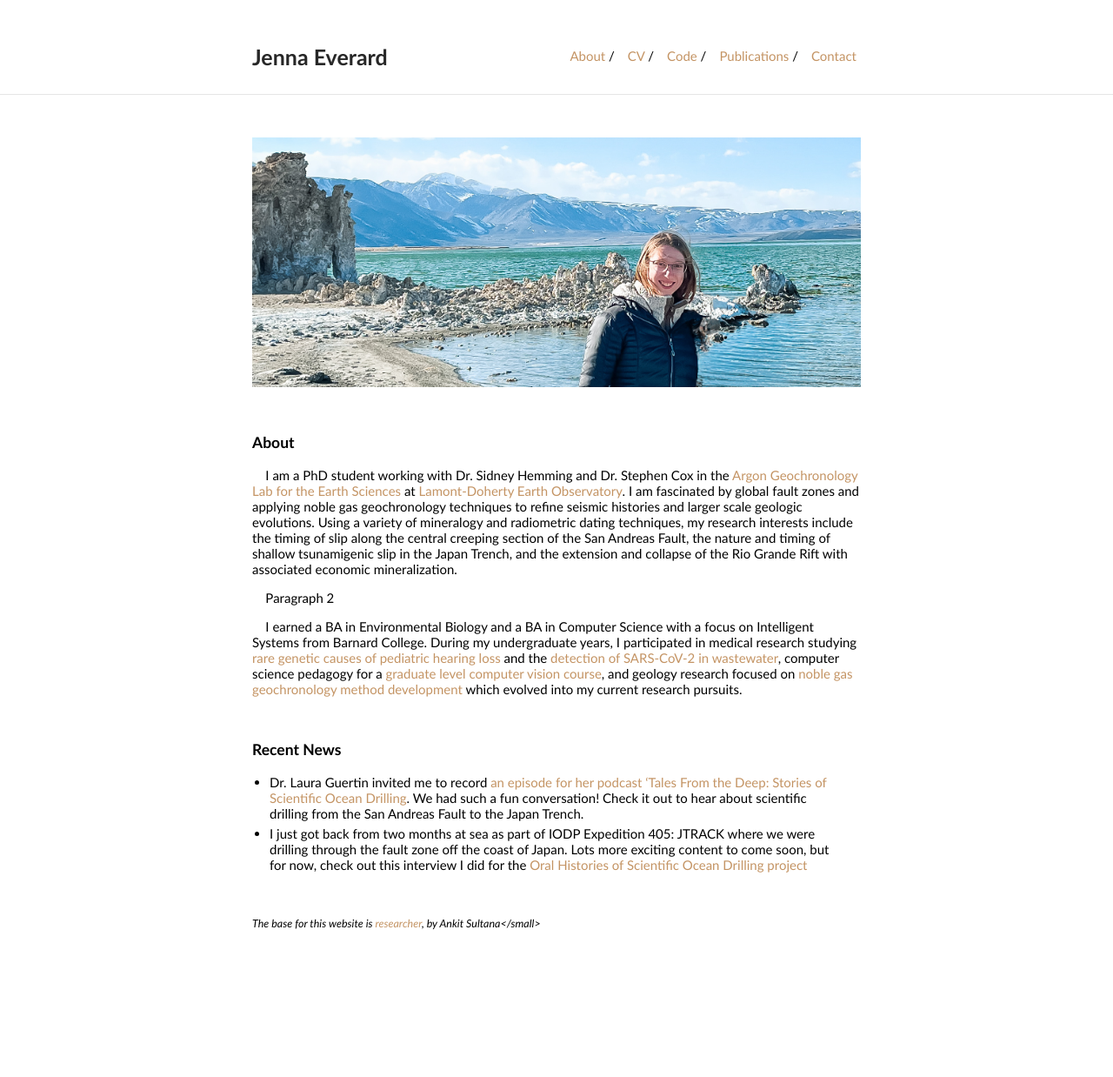
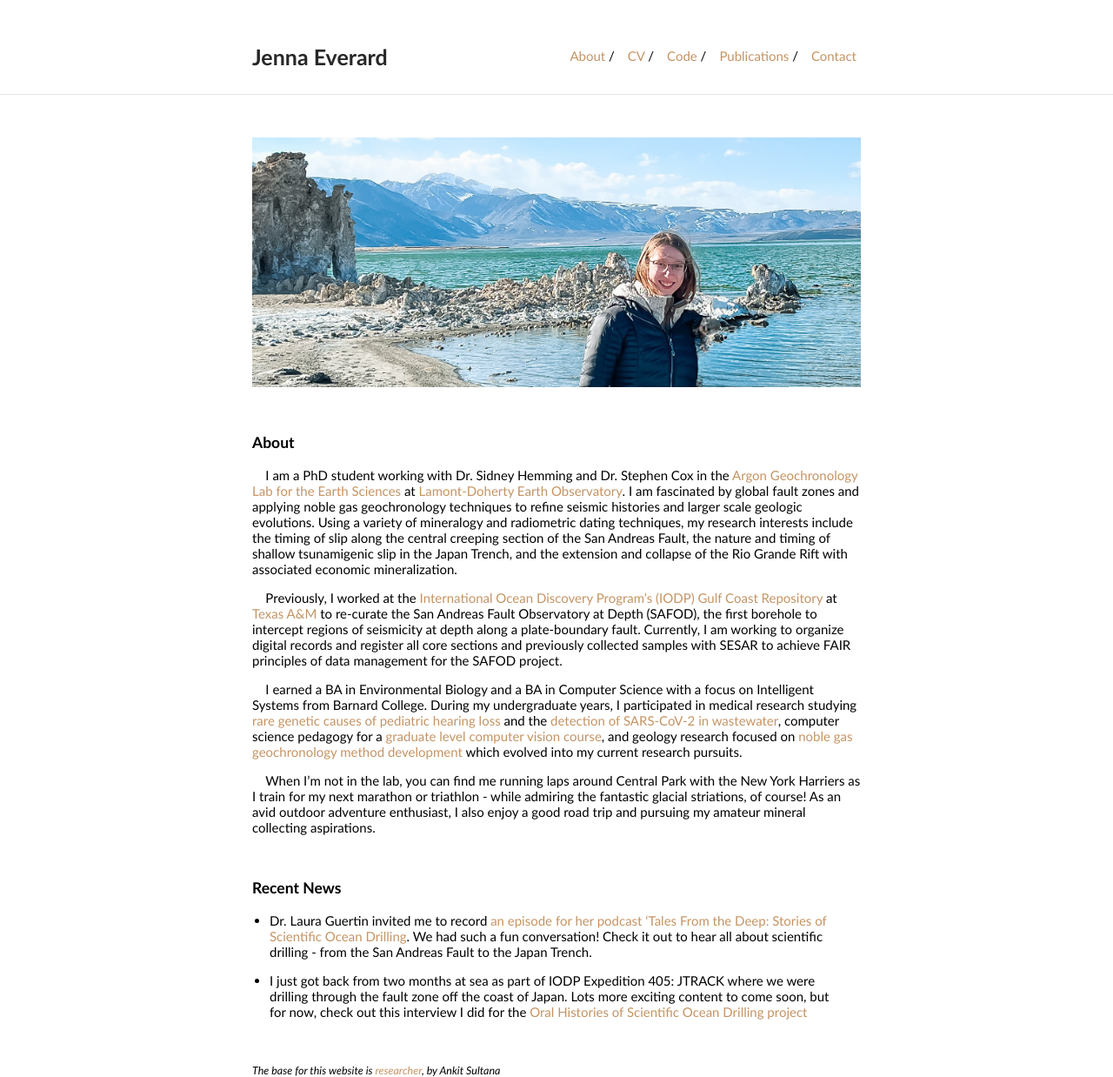
Before and after one commit to JennaEverard/Jenna, a Jekyll site: the page built from index.md, in a window 1280 px wide. Shown: the whole page at 87% size. Built offline with Jekyll 4.4.1, drawn with Linux system fonts in a browser that asks for light colours; before the commit the page ends 1069 px from its top, so only the background shows below that.

Commit message:
Landing page!

```diff
--- a/index.md
+++ b/index.md
@@ -14,10 +14,12 @@ About
 &nbsp;&nbsp;&nbsp;&nbsp;I am a PhD student working with Dr. Sidney Hemming and Dr. Stephen Cox in the [Argon Geochronology Lab for the Earth Sciences](https://ages.ldeo.columbia.edu/) at [Lamont-Doherty Earth Observatory](https://lamont.columbia.edu). I am fascinated by global fault zones and applying noble gas geochronology techniques to refine seismic histories and larger scale geologic evolutions. Using a variety of mineralogy and radiometric dating techniques, my research interests include the timing of slip along the central creeping section of the San Andreas Fault, the nature and timing of shallow tsunamigenic slip in the Japan Trench, and the extension and collapse of the Rio Grande Rift with associated economic mineralization.
 
 
-&nbsp;&nbsp;&nbsp;&nbsp;Paragraph 2
+&nbsp;&nbsp;&nbsp;&nbsp;Previously, I worked at the [International Ocean Discovery Program's (IODP) Gulf Coast Repository](https://iodp.tamu.edu/curation/gcr/index.html) at [Texas A&M](https://www.tamu.edu/) to re-curate the San Andreas Fault Observatory at Depth (SAFOD), the first borehole to intercept regions of seismicity at depth along a plate-boundary fault. Currently, I am working to organize digital records and register all core sections and previously collected samples with SESAR to achieve FAIR principles of data management for the SAFOD project.
 
 
 &nbsp;&nbsp;&nbsp;&nbsp;I earned a BA in Environmental Biology and a BA in Computer Science with a focus on Intelligent Systems from Barnard College. During my undergraduate years, I participated in medical research studying [rare genetic causes of pediatric hearing loss](https://www.nature.com/articles/s41431-023-01302-2) and the [detection of SARS-CoV-2 in wastewater](https://journals.asm.org/doi/full/10.1128/spectrum.02929-22), computer science pedagogy for a [graduate level computer vision course](https://fpcv.cs.columbia.edu/Monographs), and geology research focused on [noble gas geochronology method development](https://lamont.columbia.edu/sites/default/files/content/Summer%20Interns%202022/Everard_Abstract.pdf) which evolved into my current research pursuits.
+
+&nbsp;&nbsp;&nbsp;&nbsp;When I'm not in the lab, you can find me running laps around Central Park with the New York Harriers as I train for my next marathon or triathlon - while admiring the fantastic glacial striations, of course! As an avid outdoor adventure enthusiast, I also enjoy a good road trip and pursuing my amateur mineral collecting aspirations.
 
 <br style="line-height:3">
 
@@ -25,10 +27,11 @@ About
 Recent News
 </h3>
 
-- Dr. Laura Guertin invited me to record [an episode for her podcast 'Tales From the Deep: Stories of Scientific Ocean Drilling](https://archive.storycorps.org/interviews/i-dont-think-younger-me-would-have-believed-i-would-have-the-opportunity-to-do-something-like-this-and-how-strong-of-a-community-it-is/). We had such a fun conversation! Check it out to hear about scientific drilling from the San Andreas Fault to the Japan Trench.
+- Dr. Laura Guertin invited me to record [an episode for her podcast 'Tales From the Deep: Stories of Scientific Ocean Drilling](https://archive.storycorps.org/interviews/i-dont-think-younger-me-would-have-believed-i-would-have-the-opportunity-to-do-something-like-this-and-how-strong-of-a-community-it-is/). We had such a fun conversation! Check it out to hear all about scientific drilling - from the San Andreas Fault to the Japan Trench.
+
 - I just got back from two months at sea as part of IODP Expedition 405: JTRACK where we were drilling through the fault zone off the coast of Japan. Lots more exciting content to come soon, but for now, check out this interview I did for the [Oral Histories of Scientific Ocean Drilling project](https://talesofoceanscience.com/jenna-everard/)
 
 
 <br style="line-height:3">
 
-<small><i>The base for this website is [researcher](https://github.com/ankitsultana/researcher), by Ankit Sultana</small></i>
+<small><i>The base for this website is [researcher](https://github.com/ankitsultana/researcher), by Ankit Sultana</i>
```
